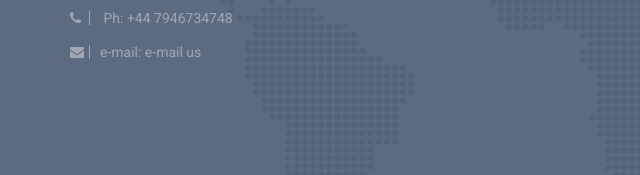
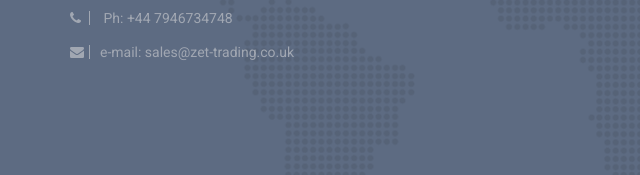
Before and after one commit to zetrading/zetrading.github.io, a plain HTML site: page index.html in a window 1280 px wide. Shown: the part 4432-4607 px from the top of the page, 0-640 px from the left. Drawn offline with Linux system fonts and the light colour scheme.

Commit message:
Update index.html

```diff
--- a/index.html
+++ b/index.html
@@ -348,7 +348,7 @@ We carry a vast assortment and offer a wide range of alcohol products: <b>wine,
                             	<li><i class="fa fa-check-circle-o"></i> <a>Incorporated since 23 September 2015</a></li>
                                 <li><i class="fa fa-map-marker"></i> <a>Office 2 Devonshire Terrace, London, England, W2 3DW</a></li>
                                 <li><i class="fa fa-phone"></i> <a href="tel:+44 7946734748">Ph: +44 7946734748</a></li>
-                                <li><i class="fa fa-envelope"></i><a href="mailto:info@squamigi.eu">e-mail: e-mail us</a></li>
+                                <li><i class="fa fa-envelope"></i><a href="mailto:info@squamigi.eu">e-mail: sales@zet-trading.co.uk</a></li>
                             </ul>
                         </div>
                     </div>
```
